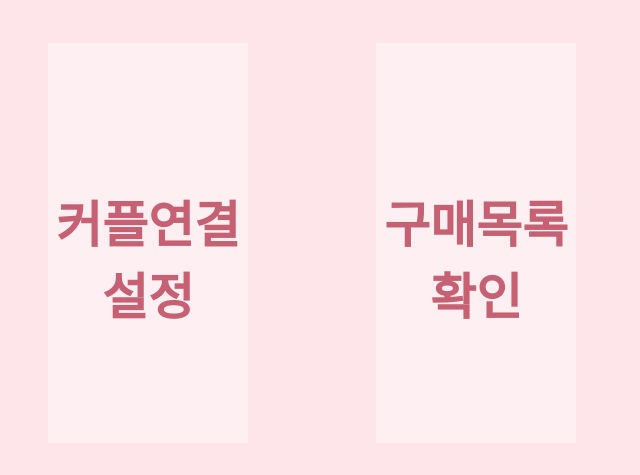
After one commit to SKHU-Likelion-9th/JamJam-frontend, a Django app: template jamjamapp/templates/mypage/mypage.html in a window 1280 px wide. The commit adds this page. Shown: the part 325-800 px from the top of the page, without its empty margins (0-640 px from the left). Run offline with Django 3.2, Linux system fonts and the light colour scheme; the template is opened without the code that fills it, so the values that code supplies are empty; some web fonts are replaced.

Commit message:
complete to make profile, mypage

```diff
--- /dev/null
+++ b/jamjamapp/static/jamjamapp/css/mypage.css
@@ -0,0 +1,61 @@
+.mypage-container {
+    margin-top: 5%;
+    display: grid;
+    grid-template-columns: repeat(6, 200px);
+    grid-column-gap: 10%;
+    align-items: center;
+    justify-content: center;
+
+}
+
+.mypage-box {
+    background-color: #FEEFF2;
+    height: 400px;
+    text-align: center;
+
+}
+
+.mypage-box > h1 {
+    font-size: 50px;
+
+}
+
+/* profile.html */
+.profile-container {
+    display: grid;
+    grid-template-columns: repeat(2, 500px);
+    grid-column-gap: 10%;
+    align-items: center;
+    justify-content: center;
+}
+
+.field {
+    text-align: right;
+}
+
+.field-infor > a {
+    width: 100px;
+    height: 80px;
+    background-color: #FFC4CE;
+}
+
+.field-infor > .h2-change {
+    width: 200px;
+    text-align: center;
+    font-family: 'IM_Hyemin-Bold';
+    font-size: 30px;
+    color: #c56172;
+}
+
+.change-btn {
+    font-size: 30px;
+    margin-top: 30px;
+    margin-bottom: 30px;
+}
+
+.change-nick {
+    text-align: center;
+    font-family: 'IM_Hyemin-Bold';
+    font-size: 30px;
+    color: #c56172;
+}
--- /dev/null
+++ b/jamjamapp/templates/mypage/mypage.html
@@ -0,0 +1,23 @@
+{% extends 'layout1.html' %}
+{% load static %}
+
+{% block head %}
+<title>너와 나의 달달한 소스, JamJam</title>
+<link href="{% static 'jamjamapp/css/mypage.css' %}" rel="stylesheet" />
+{% endblock %}
+{% block contents %}
+<div class='mypage-container'>
+    <div class='mypage-box' OnClick="location.href ='http://URL주소'" style="cursor:pointer">
+        <br> <br> <br> <br> <br> <br>
+        <h1>개인정보 수정</h1>
+    </div>
+    <div class='mypage-box' OnClick="location.href ='http://URL주소'" style="cursor:pointer">
+        <br> <br> <br> <br> <br> <br>
+        <h1>커플연결 설정</h1>
+    </div>
+    <div class='mypage-box' OnClick="location.href ='http://URL주소'" style="cursor:pointer">
+        <br> <br> <br> <br> <br> <br>
+        <h1>구매목록 확인</h1>
+    </div>
+</div>
+{% endblock %}
--- a/jamjamapp/views.py
+++ b/jamjamapp/views.py
@@ -29,3 +29,9 @@ def commu_edit(request):
 
 def detail(request):
     return render(request, 'community/detail.html')
+
+def mypage(request):
+    return render(request, 'mypage/mypage.html')
+
+def profile(request):
+    return render(request, 'mypage/profile.html')
--- a/jamjamproject/urls.py
+++ b/jamjamproject/urls.py
@@ -27,4 +27,6 @@ urlpatterns = [
     path('commu_write/', jamjamapp.views.commu_write, name='commu_write'),
     path('commu_edit/', jamjamapp.views.commu_edit, name='commu_edit'),
     path('detail/', jamjamapp.views.detail, name='detail'),
+    path('mypage/', jamjamapp.views.mypage, name='mypage'),
+    path('profile/', jamjamapp.views.profile, name='profile'),
 ]
```
Also changed, not shown: jamjamapp/templates/mypage/profile.html (+35 -0 lines), jamjamapp/static/jamjamapp/css/community.css (line endings or trailing spaces).
